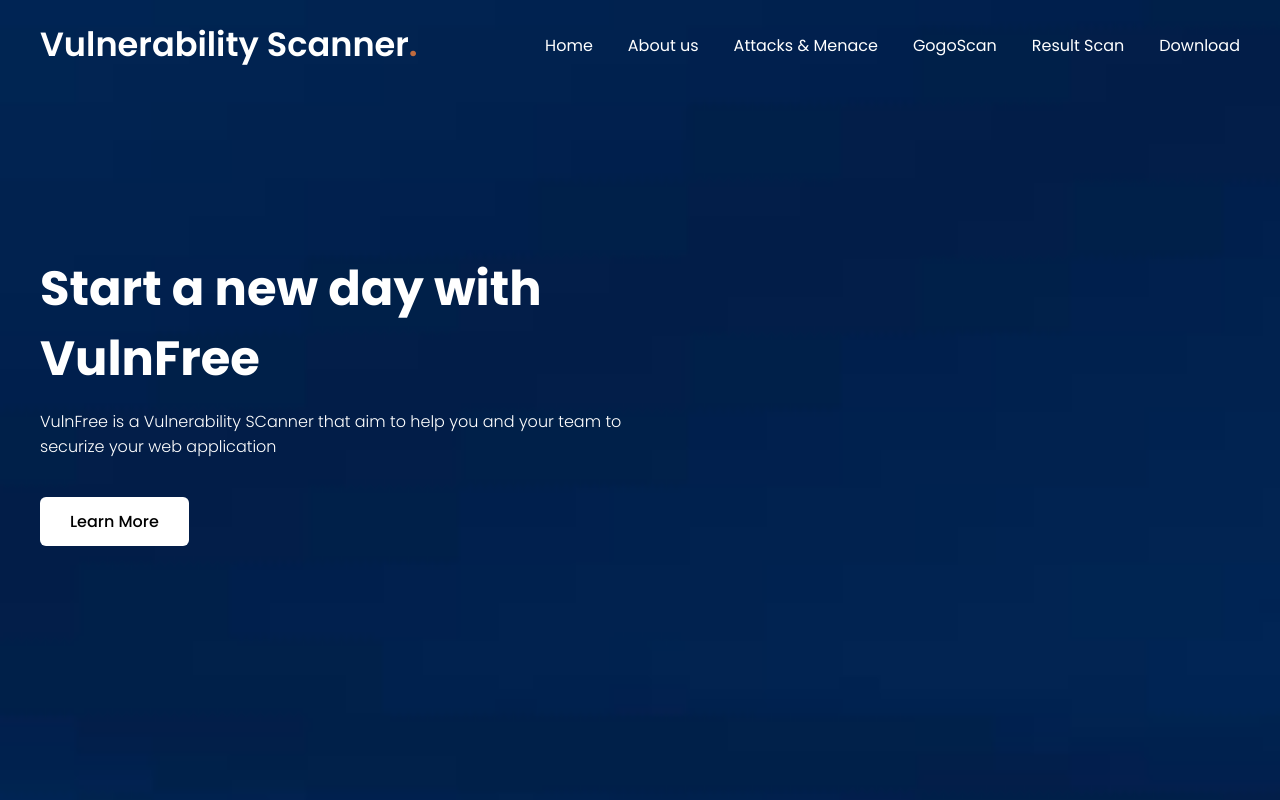
After one commit to DanielaCe18/ThreatXplore, a Python web app: template Scanner des Vulnerabilites/webSite_version/Template/download.html in a window 1280 px wide. The commit adds this page. Run offline with Jinja, Linux system fonts and the light colour scheme; the template is opened without the code that fills it, so the values that code supplies are empty.

Commit message:
update url page

```diff
--- /dev/null
+++ b/Scanner des Vulnerabilites/webSite_version/Template/download.html
@@ -0,0 +1,52 @@
+<!DOCTYPE html>
+<html lang="en">
+  <head>
+    <meta charset="UTF-8">
+    <meta name="viewport" content="width=device-width, initial-scale=1.0">
+    <title>Vulnerability Scanner</title>
+    <link rel="stylesheet" href="style.css">
+    <!-- Google Fonts Links For Icon -->
+    <link rel="stylesheet" href="https://fonts.googleapis.com/css2?family=Material+Symbols+Outlined:opsz,wght,FILL,GRAD@24,400,0,0">
+  </head>
+  <body>
+    <header>
+      <nav class="navbar">
+        <a class="logo" href="#">Vulnerability Scanner<span>.</span></a>
+        <ul class="menu-links">
+          <span id="close-menu-btn" class="material-symbols-outlined">close</span>
+          <li><a href="home.html">Home</a></li>
+          <li><a href="about_us.html">About us</a></li>
+          <li><a href="attacks.html">Attacks & Menace</a></li>
+          <li><a href="scan.html">GogoScan</a></li>
+          <li><a href="result.html">Result Scan</a></li>
+          <li><a href="download.html">Download</a></li>
+        </ul>
+        <span id="hamburger-btn" class="material-symbols-outlined">menu</span>
+      </nav>
+    </header>
+
+    <section class="hero-section">
+      <div class="content">
+        <h2>Start a new day with VulnFree</h2>
+        <p>
+          VulnFree is a Vulnerability SCanner that aim to help you and your team
+          to securize your web application
+        </p>
+        <button>Learn More</button>
+      </div>
+    </section>
+
+    <script>
+      const header = document.querySelector("header");
+      const hamburgerBtn = document.querySelector("#hamburger-btn");
+      const closeMenuBtn = document.querySelector("#close-menu-btn");
+
+      // Toggle mobile menu on hamburger button click
+      hamburgerBtn.addEventListener("click", () => header.classList.toggle("show-mobile-menu"));
+
+      // Close mobile menu on close button click
+      closeMenuBtn.addEventListener("click", () => hamburgerBtn.click());
+    </script>
+
+  </body>
+</html>
--- a/Scanner des Vulnerabilites/webSite_version/Template/index.html
+++ b/Scanner des Vulnerabilites/webSite_version/Template/home.html
@@ -14,11 +14,13 @@
         <a class="logo" href="#">Vulnerability Scanner<span>.</span></a>
         <ul class="menu-links">
           <span id="close-menu-btn" class="material-symbols-outlined">close</span>
-          <li><a href="index.html">Home</a></li>
+          <li><a href="home.html">Home</a></li>
           <li><a href="about_us.html">About us</a></li>
           <li><a href="attacks.html">Attacks & Menace</a></li>
           <li><a href="scan.html">GogoScan</a></li>
           <li><a href="result.html">Result Scan</a></li>
+          <li><a href="download.html">Download</a></li>
+
         </ul>
         <span id="hamburger-btn" class="material-symbols-outlined">menu</span>
       </nav>
@@ -29,7 +31,7 @@
         <h2>Start a new day with VulnFree</h2>
         <p>
           VulnFree is a Vulnerability SCanner that aim to help you and your team
-          to securize your web application
+          to securize your web application.
         </p>
         <button>Learn More</button>
       </div>
--- a/Scanner des Vulnerabilites/webSite_version/Template/style.css
+++ b/Scanner des Vulnerabilites/webSite_version/Template/style.css
@@ -111,6 +111,21 @@ header .navbar {
   display: none;
 }
 
+/*rajouter*/
+.download-btn {
+  background-color: #800080; /* Purple color */
+  color: #fff;
+  padding: 10px 20px;
+  border-radius: 5px;
+  text-decoration: none;
+  font-weight: 500;
+  transition: background-color 0.2s ease;
+}
+/*rajouter*/
+.download-btn:hover {
+  background-color: #5a005a; /* Darker purple for hover effect */
+}
+
 @media (max-width: 768px) {
   header {
     padding: 10px;
```
Also changed, not shown: Scanner des Vulnerabilites/webSite_version/Template/attacks.html (+35 -0 lines), Scanner des Vulnerabilites/webSite_version/Template/scan.html (+67 -0 lines).
